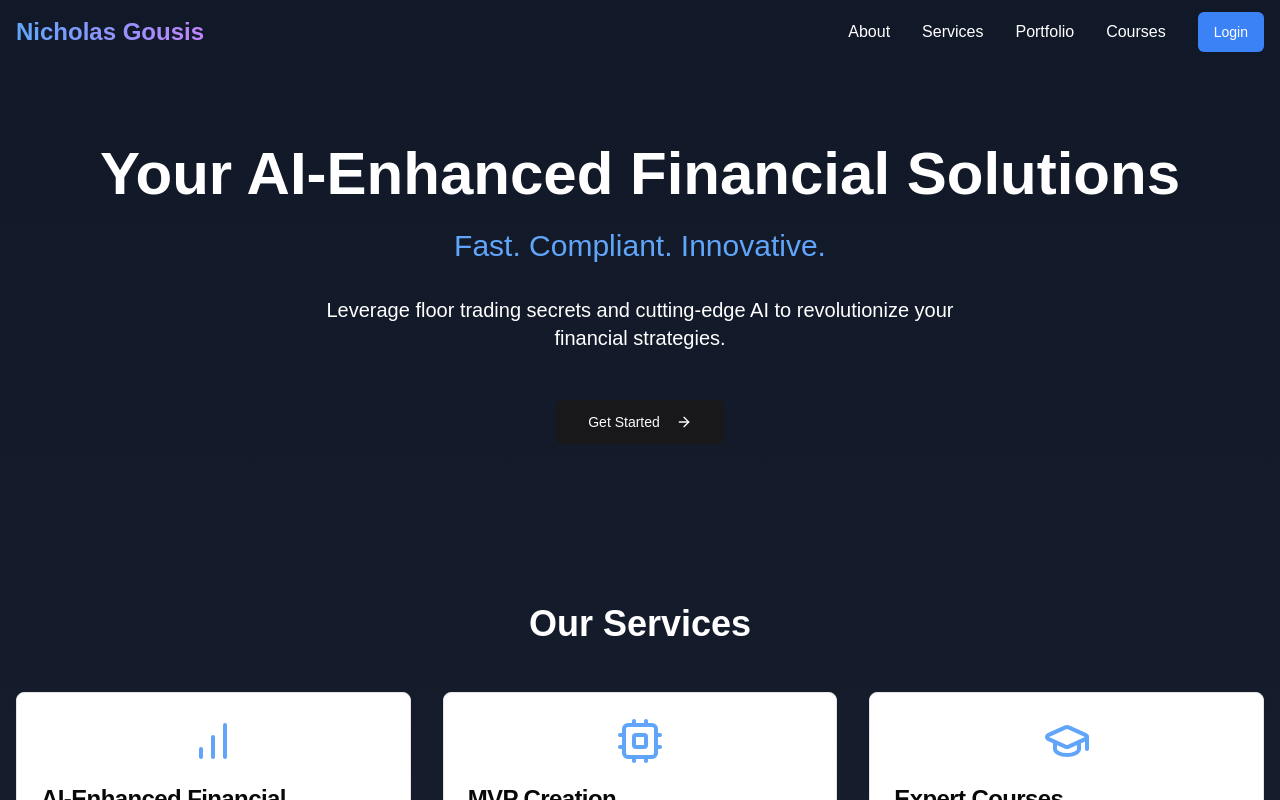
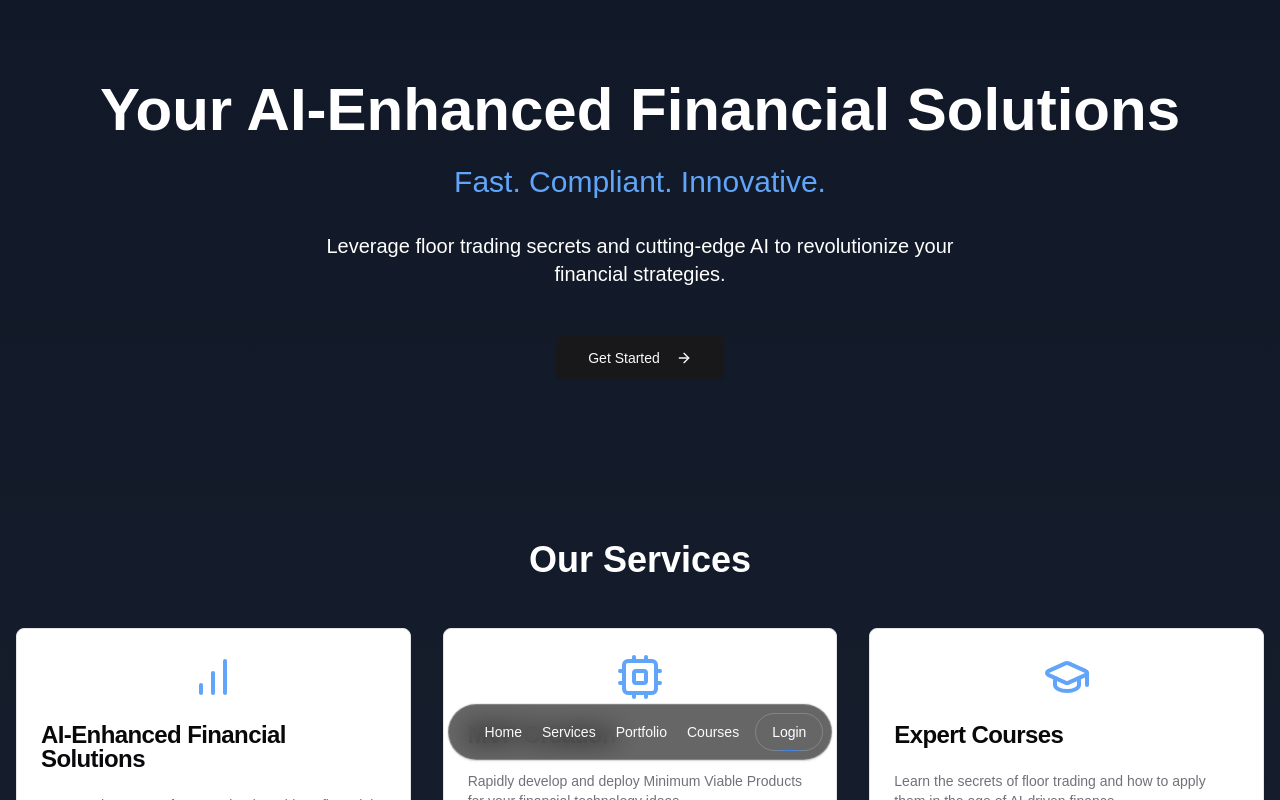
Before and after one commit to Nicholas0350/nicholasgousis, a Next.js app: page / in a window 1280 px wide. Shown: the top 800 px of the page. Built offline with nearby package versions, Linux system fonts and the light colour scheme.

Commit message:
acertuity

```diff
--- a/app/page.tsx
+++ b/app/page.tsx
@@ -1,17 +1,18 @@
 'use client'
 
-import { Navbar } from '@/components/sections/navbar'
+import { FloatingNav } from '@/components/ui/floating-navbar'
 import { HeroSection } from '@/components/sections/hero-section'
 import { AboutSection } from '@/components/sections/about-section'
 import { ServicesSection } from '@/components/sections/services-section'
 import { PortfolioSection } from '@/components/sections/portfolio-section'
 import { ContactSection } from '@/components/sections/contact-section'
+import { navItems } from '@/data/nav-items'
 
 export default function LandingPage() {
   return (
     <div className="min-h-screen bg-gradient-to-b from-gray-900 to-gray-800 text-white">
-      <Navbar />
-      <main className="pt-16">
+      <FloatingNav navItems={navItems} />
+      <main>
         <HeroSection />
         <ServicesSection />
         <PortfolioSection />
--- /dev/null
+++ b/components/ui/floating-navbar.tsx
@@ -0,0 +1,100 @@
+"use client";
+import React, { useState } from "react";
+import {
+  motion,
+  AnimatePresence,
+  useScroll,
+  useMotionValueEvent,
+} from "framer-motion";
+import { cn } from "@/lib/utils";
+
+export const FloatingNav = ({
+  navItems,
+  className,
+}: {
+  navItems: {
+    name: string;
+    link: string;
+    icon?: JSX.Element;
+  }[];
+  className?: string;
+}) => {
+  const { scrollYProgress } = useScroll();
+  const [visible, setVisible] = useState(false);
+
+  useMotionValueEvent(scrollYProgress, "change", (current) => {
+    if (typeof current === "number") {
+      const direction = current - scrollYProgress.getPrevious()!;
+
+      if (scrollYProgress.get() < 0.05) {
+        setVisible(false);
+      } else {
+        if (direction > 0) {
+          setVisible(true);
+        } else {
+          setVisible(false);
+        }
+      }
+    }
+  });
+
+  const handleSmoothScroll = (e: React.MouseEvent<HTMLAnchorElement>, link: string) => {
+    if (link.startsWith('#')) {
+      e.preventDefault();
+      const targetId = link.substring(1);
+      const element = document.getElementById(targetId);
+      if (element) {
+        const offset = 80;
+        const elementPosition = element.getBoundingClientRect().top;
+        const offsetPosition = elementPosition + window.pageYOffset - offset;
+
+        window.scrollTo({
+          top: offsetPosition,
+          behavior: 'smooth'
+        });
+      }
+    }
+  };
+
+  return (
+    <AnimatePresence mode="wait">
+      <motion.div
+        initial={{
+          opacity: 1,
+          y: 100,
+        }}
+        animate={{
+          y: visible ? 0 : 100,
+          opacity: visible ? 1 : 0,
+        }}
+        transition={{
+          duration: 0.2,
+        }}
+        className={cn(
+          "flex max-w-fit fixed bottom-10 inset-x-0 mx-auto border border-white/[0.2] rounded-full bg-black/60 backdrop-blur-md shadow-[0px_2px_3px_-1px_rgba(0,0,0,0.1),0px_1px_0px_0px_rgba(25,28,33,0.02),0px_0px_0px_1px_rgba(25,28,33,0.08)] z-[5000] pr-2 pl-8 py-2 items-center justify-center space-x-4",
+          className
+        )}
+      >
+        {navItems.map((navItem, idx) => (
+          <a
+            key={`link-${idx}`}
+            href={navItem.link}
+            onClick={(e) => handleSmoothScroll(e, navItem.link)}
+            className={cn(
+              "relative text-neutral-50 items-center flex space-x-1 hover:text-blue-400 transition-colors"
+            )}
+          >
+            <span className="block sm:hidden">
+              {React.createElement(navItem.icon, { className: "h-4 w-4" })}
+            </span>
+            <span className="hidden sm:block text-sm">{navItem.name}</span>
+          </a>
+        ))}
+        <button className="border text-sm font-medium relative border-white/[0.2] text-white px-4 py-2 rounded-full hover:bg-white/10 transition-colors">
+          <span>Login</span>
+          <span className="absolute inset-x-0 w-1/2 mx-auto -bottom-px bg-gradient-to-r from-transparent via-blue-500 to-transparent h-px" />
+        </button>
+      </motion.div>
+    </AnimatePresence>
+  );
+};
--- /dev/null
+++ b/data/nav-items.ts
@@ -0,0 +1,33 @@
+'use client'
+
+import React from 'react'
+import { Home, User, Briefcase, FolderKanban, Mail, GraduationCap, LucideIcon } from 'lucide-react'
+
+export interface NavItem {
+  name: string
+  link: string
+  icon: LucideIcon
+}
+
+export const navItems: NavItem[] = [
+  {
+    name: "Home",
+    link: "#",
+    icon: Home,
+  },
+  {
+    name: "Services",
+    link: "#services",
+    icon: Briefcase,
+  },
+  {
+    name: "Portfolio",
+    link: "#portfolio",
+    icon: FolderKanban,
+  },
+  {
+    name: "Courses",
+    link: "/courses",
+    icon: GraduationCap,
+  },
+]
```
